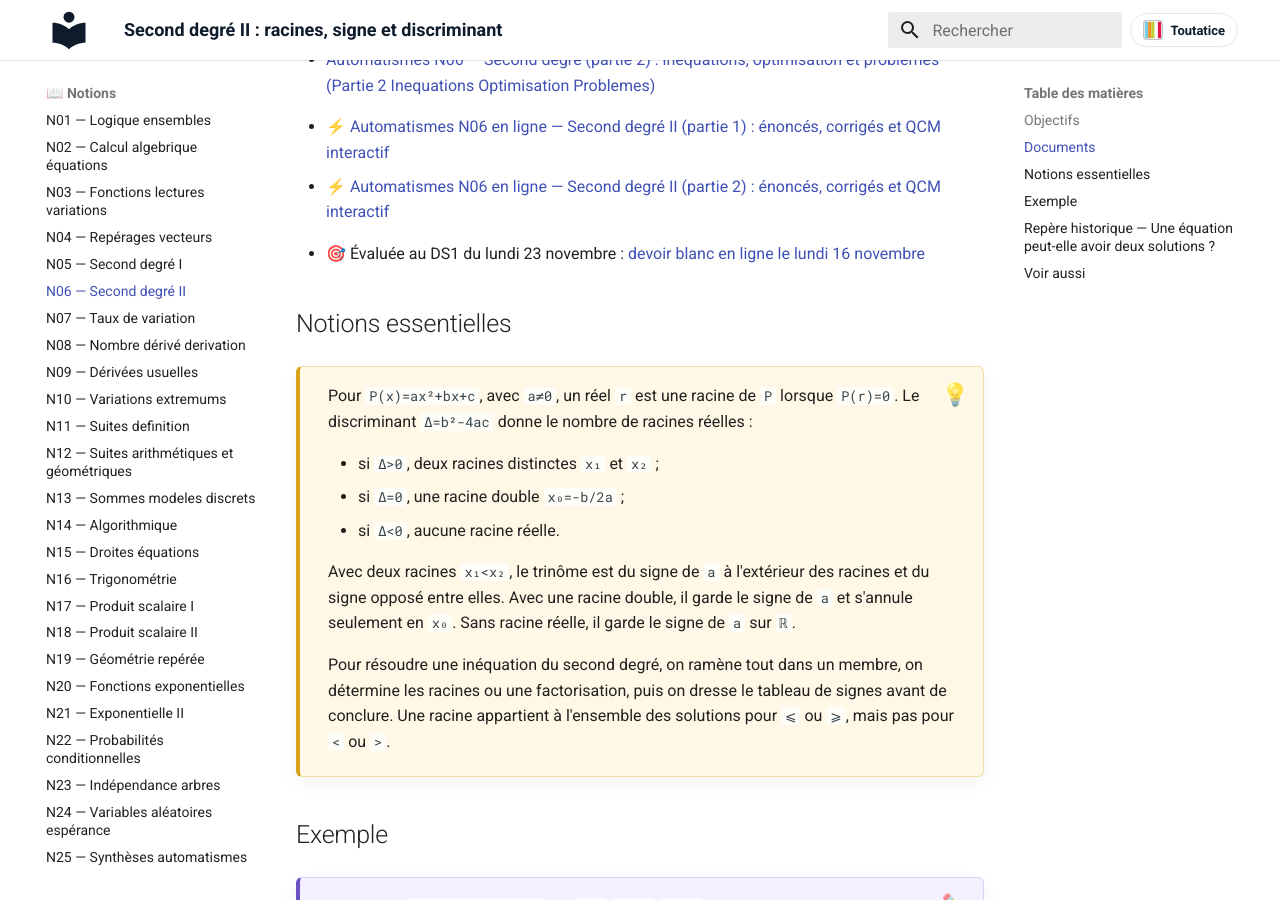
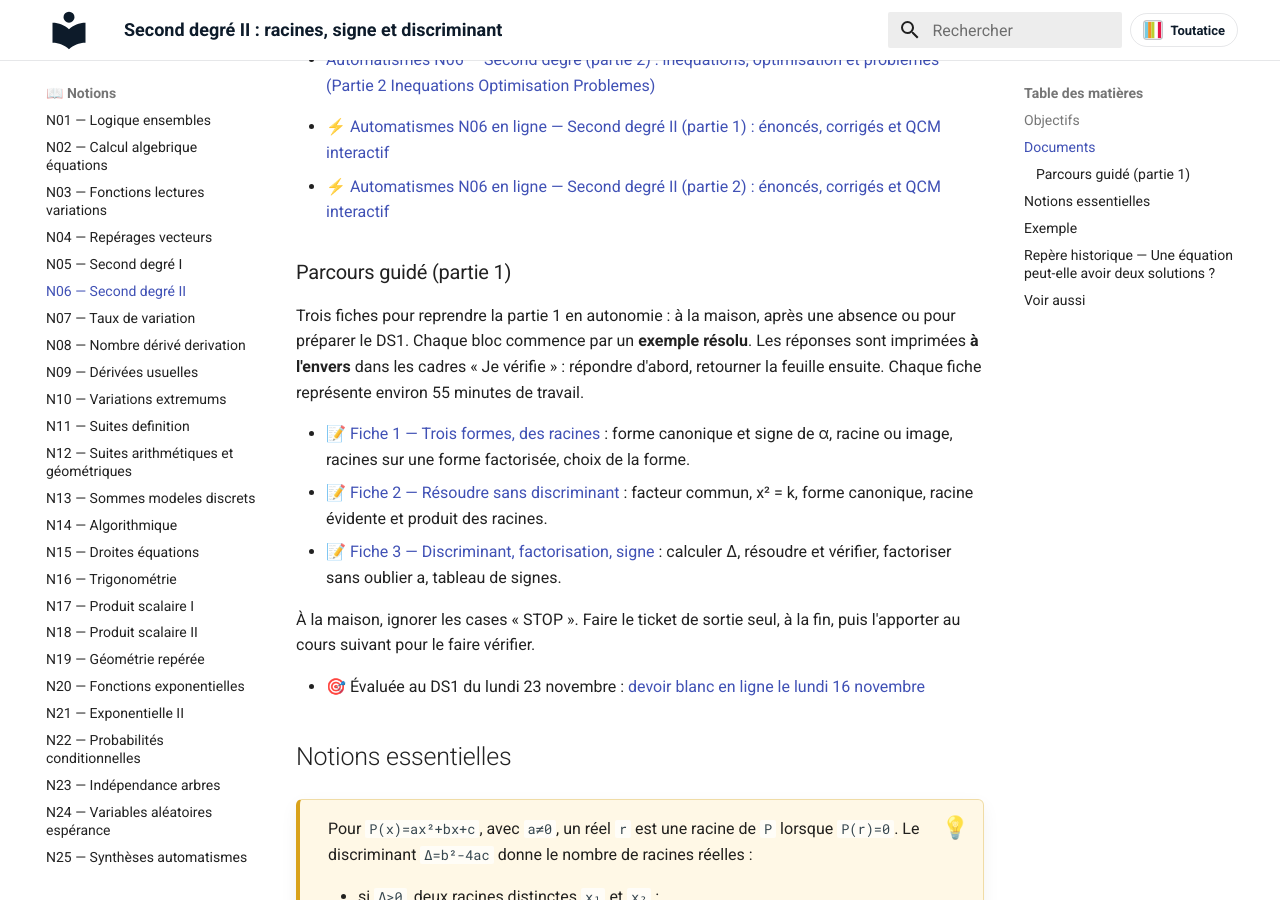
Before and after one commit to vnicolle56610/maths-premiere-specialite, an MkDocs documentation site: the page built from docs/notions/N06-second-degre-ii.md, in a window 1280 px wide and 900 px high, scrolled down 1041 px. Built offline with MkDocs 1.6.1 and Material for MkDocs 9.7.7, drawn with Linux system fonts in a browser that asks for light colours.

Commit message:
N06 partie 1 : parcours guidé en ligne (3 fiches en autonomie avec autocorrection)
Co-Authored-By: Claude Opus 5.5 <noreply@anthropic.com>

```diff
--- a/docs/notions/N06-second-degre-ii.md
+++ b/docs/notions/N06-second-degre-ii.md
@@ -37,6 +37,18 @@ Cette notion complète l’étude du second degré avec les racines, le discrimi
 - ⚡ [Automatismes N06 en ligne — Second degré II (partie 1) : énoncés, corrigés et QCM interactif](../automatismes/automatismes-N06-second-degre-racines-signe-discriminant.md)
 - ⚡ [Automatismes N06 en ligne — Second degré II (partie 2) : énoncés, corrigés et QCM interactif](../automatismes/automatismes-N06-second-degre-inequations-optimisation.md)
 <!-- AUTOMATISMES-WEB:END -->
+
+<!-- PARCOURS-GUIDE:START -->
+### Parcours guidé (partie 1)
+
+Trois fiches pour reprendre la partie 1 en autonomie : à la maison, après une absence ou pour préparer le DS1. Chaque bloc commence par un **exemple résolu**. Les réponses sont imprimées **à l'envers** dans les cadres « Je vérifie » : répondre d'abord, retourner la feuille ensuite. Chaque fiche représente environ 55 minutes de travail.
+
+- 📝 [Fiche 1 — Trois formes, des racines](../parcours-guide/PARCOURS_GUIDE_N06_PARTIE_1_FICHE_1.pdf) : forme canonique et signe de α, racine ou image, racines sur une forme factorisée, choix de la forme.
+- 📝 [Fiche 2 — Résoudre sans discriminant](../parcours-guide/PARCOURS_GUIDE_N06_PARTIE_1_FICHE_2.pdf) : facteur commun, x² = k, forme canonique, racine évidente et produit des racines.
+- 📝 [Fiche 3 — Discriminant, factorisation, signe](../parcours-guide/PARCOURS_GUIDE_N06_PARTIE_1_FICHE_3.pdf) : calculer Δ, résoudre et vérifier, factoriser sans oublier a, tableau de signes.
+
+À la maison, ignorer les cases « STOP ». Faire le ticket de sortie seul, à la fin, puis l'apporter au cours suivant pour le faire vérifier.
+<!-- PARCOURS-GUIDE:END -->
 
 <!-- AUTO-EVAL:START -->
 - 🎯 Évaluée au DS1 du lundi 23 novembre : [devoir blanc en ligne le lundi 16 novembre](../preparer-evaluation/index.md#ds1-2026-2027)
```
Also changed, not shown: 3 other files.
